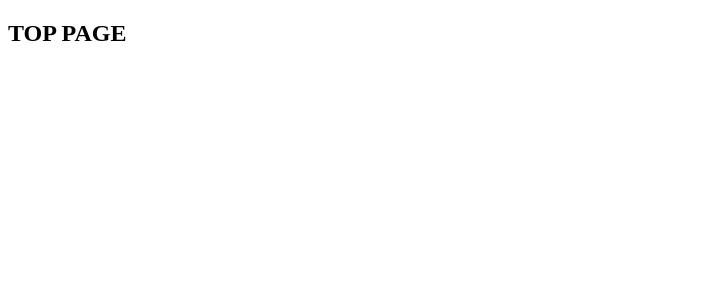
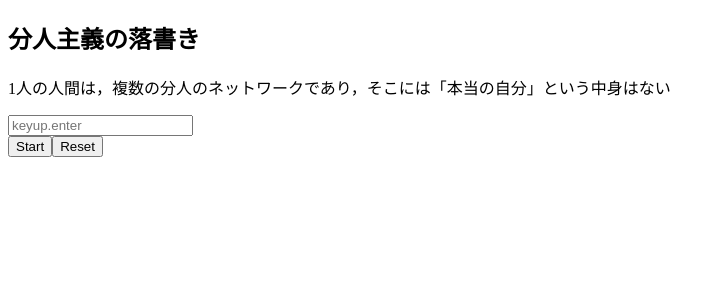
Before and after one commit to ry0y4n/async-divisualism, a Nuxt app: page / in a window 1280 px wide. Shown: the top 300 px of the page, without its empty margins (0-725 px from the left). Built offline with nearby package versions, Linux system fonts and the light colour scheme.

Commit message:
add: タイマー機能追加

```diff
--- a/pages/index.vue
+++ b/pages/index.vue
@@ -1,8 +1,112 @@
 <template>
-  <h2>TOP PAGE</h2>
+  <div>
+    <h2>分人主義の落書き</h2>
+    <p>1人の人間は，複数の分人のネットワークであり，そこには「本当の自分」という中身はない</p>
+
+    <div>
+      <p>{{ title }}</p>
+      <input ref="input" :value="title" placeholder="keyup.enter" @keyup.capture="trigger">
+    </div>
+
+    <!-- <p>{{ interval.toFixed(2) }}</p> 小数2桁まで表示 -->
+    <button v-show="!active" @click="startTimer()">
+      Start
+    </button>
+    <button v-show="active" @click="stopTimer()">
+      Stop
+    </button>
+    <button @click="resetTimer()">
+      Reset
+    </button>
+
+    <div v-for="(t, n) in titleDiff" :key="n">
+      <p>{{ t }} : {{ intervalDiff[n] }}</p>
+    </div>
+  </div>
 </template>
 
 <script lang="ts">
+import Vue from 'vue'
+
+type DataType = {
+  title: string
+  body: string,
+  active: boolean,
+  start: number,
+  timer: number,
+  interval: number,
+  accum: number,
+  titleDiff: string[],
+  intervalDiff: string[],
+}
+
+export default Vue.extend({
+  data (): DataType {
+    return {
+      // インプット
+      title: '',
+      body: '',
+      // タイマー
+      active: false,
+      start: 0,
+      timer: 0,
+      interval: 0,
+      accum: 0,
+
+      // ローカルストレージ
+      titleDiff: [],
+      intervalDiff: []
+    }
+  },
+  watch: {
+    title () {
+      console.log(this.title)
+      console.log(this.interval.toFixed(2))
+      this.titleDiff.push(this.title)
+      this.intervalDiff.push(this.interval.toFixed(2))
+    }
+  },
+  mounted () {
+    this.$nextTick(() => {
+      const $input = (this as any).$refs.input
+      console.log($input)
+      $input.addEventListener('keyup', this.update)
+      $input.addEventListener('compositionend', this.update)
+    })
+  },
+  methods: {
+    trigger (event: any) {
+      if (event.keyCode !== 13) { }
+
+      // 実行したい処理
+      // console.log(event.keyCode)
+      // console.log(this.title)
+      // console.log(this.body)
+    },
+    update (e: any) {
+      this.$nextTick(() => {
+        this.title = e.target.value
+      })
+    },
+
+    // タイマー
+    startTimer () {
+      this.active = true
+      this.start = Date.now()
+      this.timer = window.setInterval(() => { this.interval = this.accum + (Date.now() - this.start) * 0.001 }, 10) // 10msごとに現在時刻とstartを押した時刻の差を足す
+    },
+    stopTimer () {
+      this.active = false
+      this.accum = this.interval
+      clearInterval(this.timer)
+    },
+    resetTimer () {
+      this.interval = 0
+      this.accum = 0
+      this.start = Date.now()
+    }
+  }
+})
 </script>
 
 <style scoped lang="scss">
--- /dev/null
+++ b/pages/input.vue
@@ -0,0 +1,53 @@
+<template>
+  <div>
+    <h2>TOP PAGE</h2>
+    <p>{{ title }}</p>
+    <input ref="input" :value="title" placeholder="keyup.enter" @keyup.capture="trigger">
+  </div>
+</template>
+
+<script lang="ts">
+import Vue from 'vue'
+
+type DataType = {
+  title: string
+  body: string
+}
+
+export default Vue.extend({
+  data (): DataType {
+    return {
+      title: '',
+      body: ''
+    }
+  },
+  watch: {
+    title () {
+      console.log(this.title)
+    }
+  },
+  mounted () {
+    this.$nextTick(() => {
+      const $input = (this as any).$refs.input
+      $input.addEventListener('keyup', this.update)
+      $input.addEventListener('compositionend', this.update)
+    })
+  },
+  methods: {
+    trigger (event: any) {
+      if (event.keyCode !== 13) { return }
+
+      // 実行したい処理
+      console.log(event.keyCode)
+      console.log(this.title)
+      console.log(this.body)
+    },
+    update (e: any) {
+      this.title = e.target.value
+    }
+  }
+})
+</script>
+
+<style scoped lang="scss">
+</style>
```
